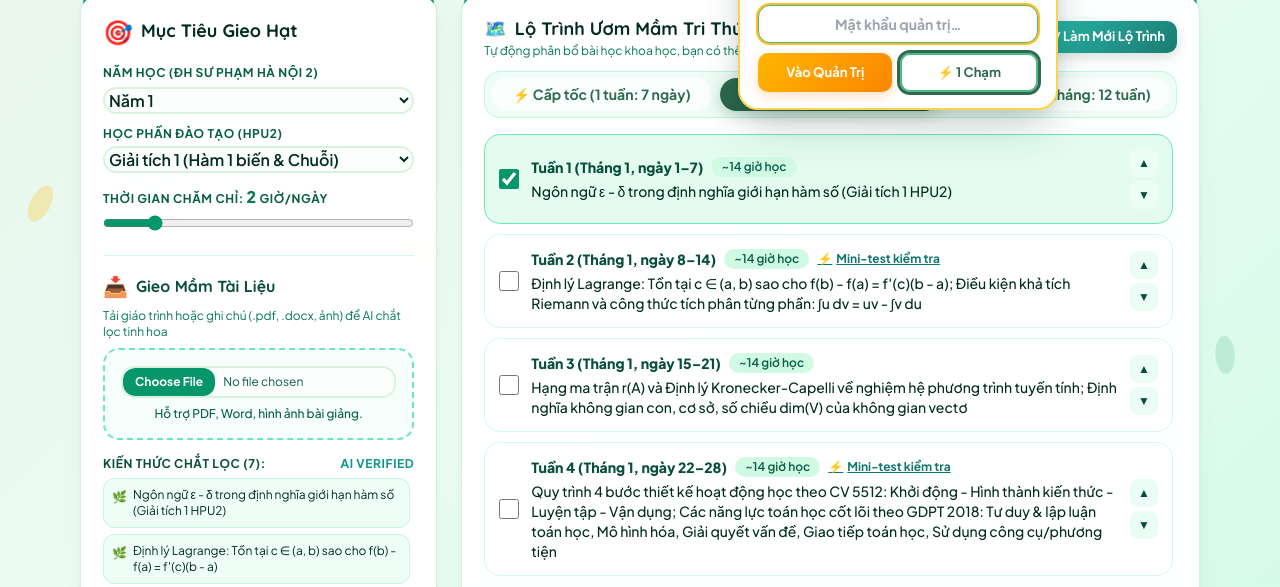
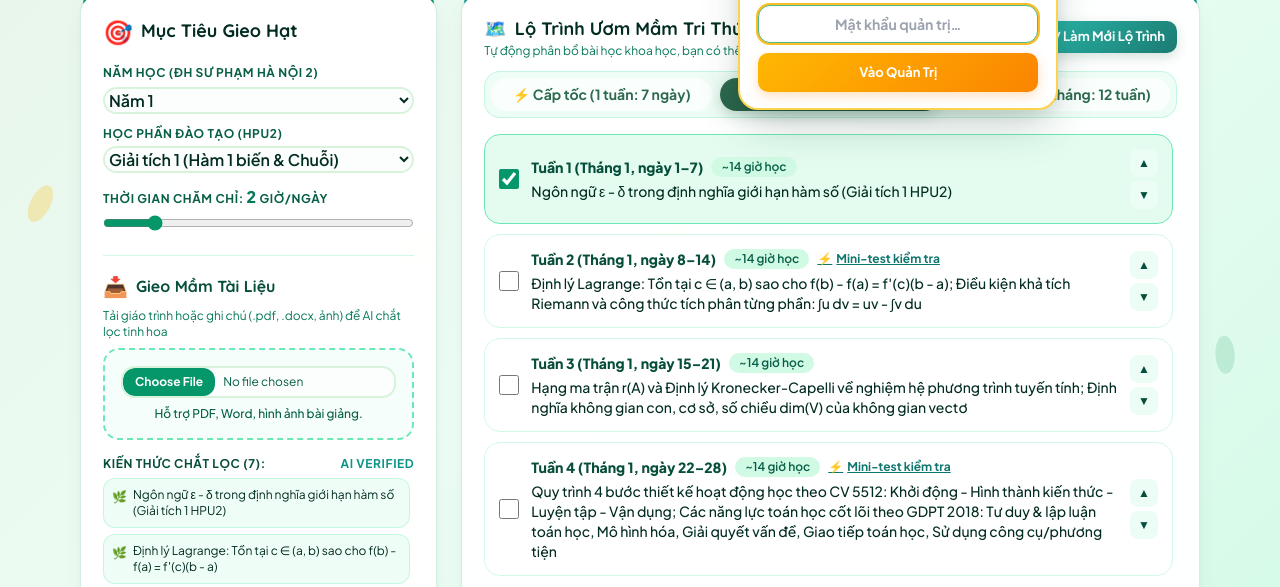
Before and after one commit to pwth199/Study-, a plain HTML site: page STUDY ARENA.html in a window 1280 px wide. Both pictures are taken after a click on the button "Mở trung tâm quản trị toàn năng". Shown: the part 169-756 px from the top of the page. Drawn offline with nearby package versions, Linux system fonts and the light colour scheme.

Commit message:
Xoa bo hoan toan nut bam 1 Cham trong popup quan tri, giu nguyen toan bo bo cuc va chuc nang

```diff
--- a/STUDY ARENA.html
+++ b/STUDY ARENA.html
@@ -250,10 +250,7 @@ footer{position:relative;z-index:10}
                  placeholder="Mật khẩu quản trị…"
                  class="text-center font-bold text-sm mb-2.5 w-full bg-amber-50/40 border border-amber-300 rounded-xl py-2 px-3 focus:outline-none focus:ring-2 focus:ring-amber-400"
                  onkeydown="if(event.key==='Enter')verifyAdminPin()">
-          <div class="flex gap-2">
-            <button class="btn sm y flex-1 !py-2" onclick="verifyAdminPin()">Vào Quản Trị</button>
-            <button class="btn sm outline flex-1 !py-2" onclick="$('#adminPinInput').value=ADMIN_PIN;verifyAdminPin()">⚡ 1 Chạm</button>
-          </div>
+          <button class="btn sm y w-full !py-2.5 shadow-sm" onclick="verifyAdminPin()">Vào Quản Trị</button>
         </div>
       </div>
 
```
Also changed, not shown: index.html (+1 -4 lines), study-arena.html (+1 -4 lines).
